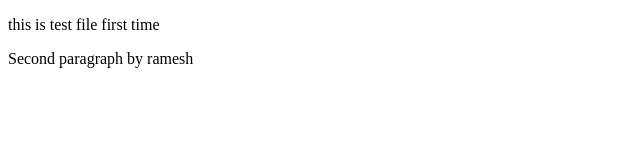
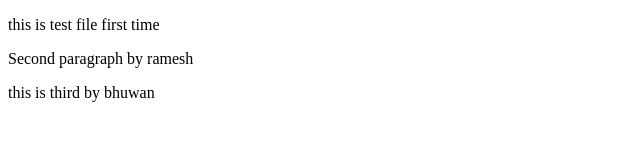
Before and after one commit to bhuwanpandeya/git_practice, a plain HTML site: page html files/index.html in a window 1280 px wide. Shown: the whole page, without its empty margins (0-640 px from the left). Drawn offline with Linux system fonts and the light colour scheme.

Commit message:
third push by bhuwan

```diff
--- a/html files/index.html
+++ b/html files/index.html
@@ -7,5 +7,6 @@
 <body>
     <p>this is test file first time</p>
 <p>Second paragraph by ramesh</p>
+<p> this is third by bhuwan</p>
 </body>
 </html>
```
